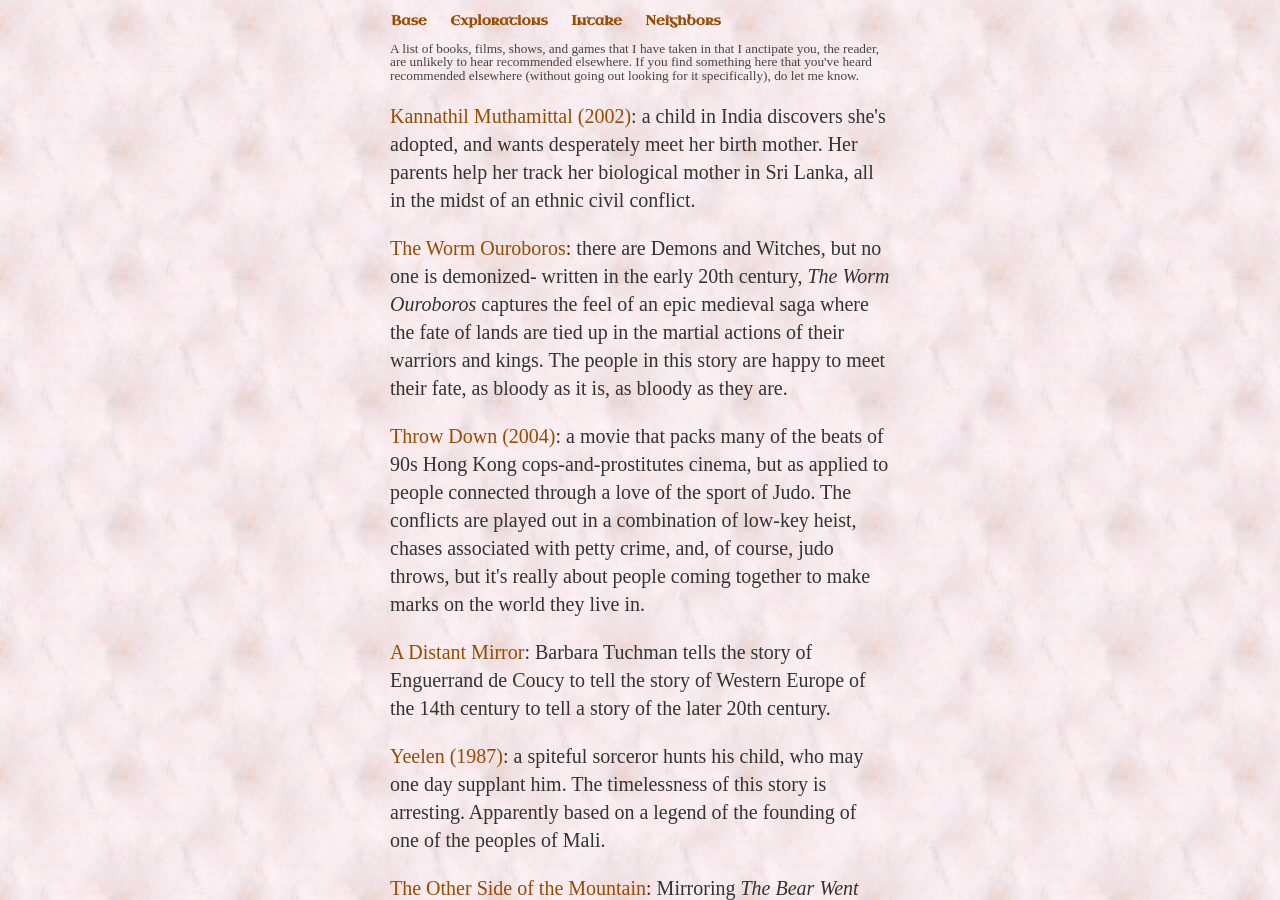
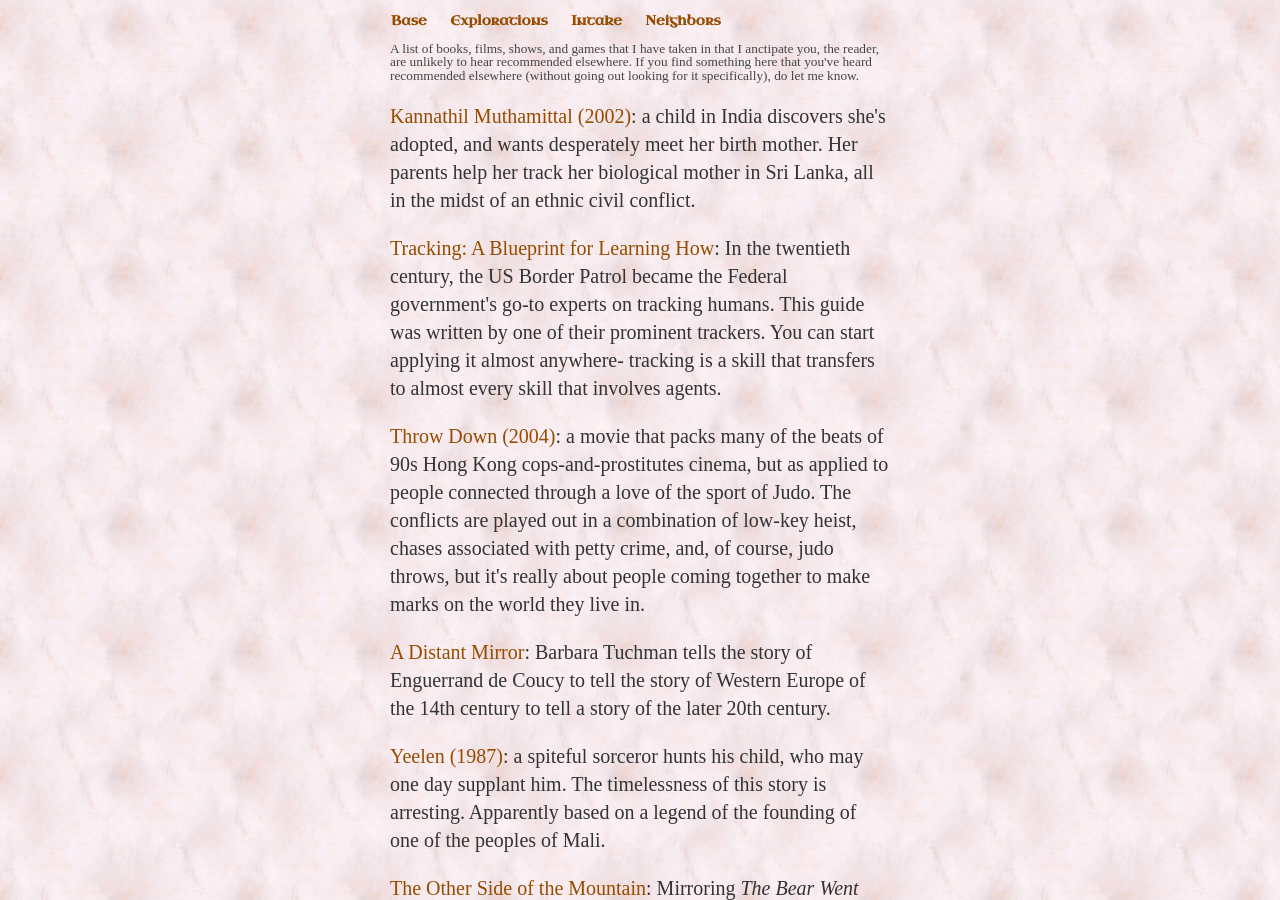
Before and after one commit to ray-dorai/ray-dorai.github.io, a Jekyll site: the page built from intake.html, in a window 1280 px wide and 900 px high. Built offline with Jekyll 4.4.1, drawn with Linux system fonts in a browser that asks for light colours; some web fonts are replaced.

Commit message:
Update intake.html

```diff
--- a/intake.html
+++ b/intake.html
@@ -6,7 +6,7 @@ title: Intake
 
 A list of books, films, shows, and games that I have taken in that I anctipate you, the reader, are unlikely to hear recommended elsewhere. If you find something here that you've heard recommended elsewhere (without going out looking for it specifically), do let me know. <p>
 <p><a href="https://en.wikipedia.org/wiki/Kannathil_Muthamittal">Kannathil Muthamittal (2002)</a>: a child in India discovers she's adopted, and wants desperately meet her birth mother. Her parents help her track her biological mother in Sri Lanka, all in the midst of an ethnic civil conflict.</p>
-<p><a href="https://en.wikipedia.org/wiki/The_Worm_Ouroboros">The Worm Ouroboros</a>: there are Demons and Witches, but no one is demonized- written in the early 20th century, <i>The Worm Ouroboros</i> captures the feel of an epic medieval saga where the fate of lands are tied up in the martial actions of their warriors and kings. The people in this story are happy to meet their fate, as bloody as it is, as bloody as they are.</p>
+<p><a href="https://www.goodreads.com/book/show/3618706-tracking">Tracking: A Blueprint for Learning How</a>: In the twentieth century, the US Border Patrol became the Federal government's go-to experts on tracking humans. This guide was written by one of their prominent trackers. You can start applying it almost anywhere- tracking is a skill that transfers to almost every skill that involves agents.</p>
 <p><a href="https://en.wikipedia.org/wiki/Throw_Down_(film)">Throw Down (2004)</a>: a movie that packs many of the beats of 90s Hong Kong cops-and-prostitutes cinema, but as applied to people connected through a love of the sport of Judo. The conflicts are played out in a combination of low-key heist, chases associated with petty crime, and, of course, judo throws, but it's really about people coming together to make marks on the world they live in.</p>
 <p><a href="https://en.wikipedia.org/wiki/A_Distant_Mirror">A Distant Mirror</a>: Barbara Tuchman tells the story of Enguerrand de Coucy to tell the story of Western Europe of the 14th century to tell a story of the later 20th century.</p>
 <p><a href="https://en.wikipedia.org/wiki/Yeelen">Yeelen (1987)</a>: a spiteful sorceror hunts his child, who may one day supplant him. The timelessness of this story is arresting. Apparently based on a legend of the founding of one of the peoples of Mali.</p>
```
